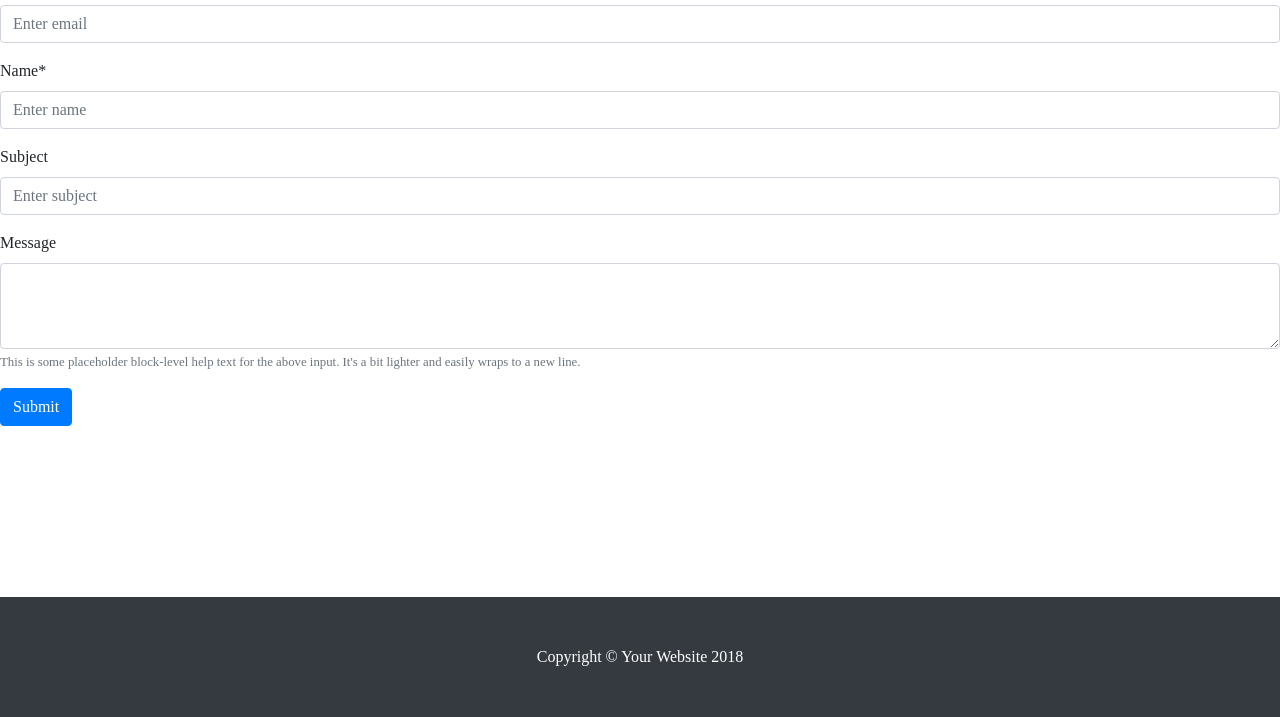
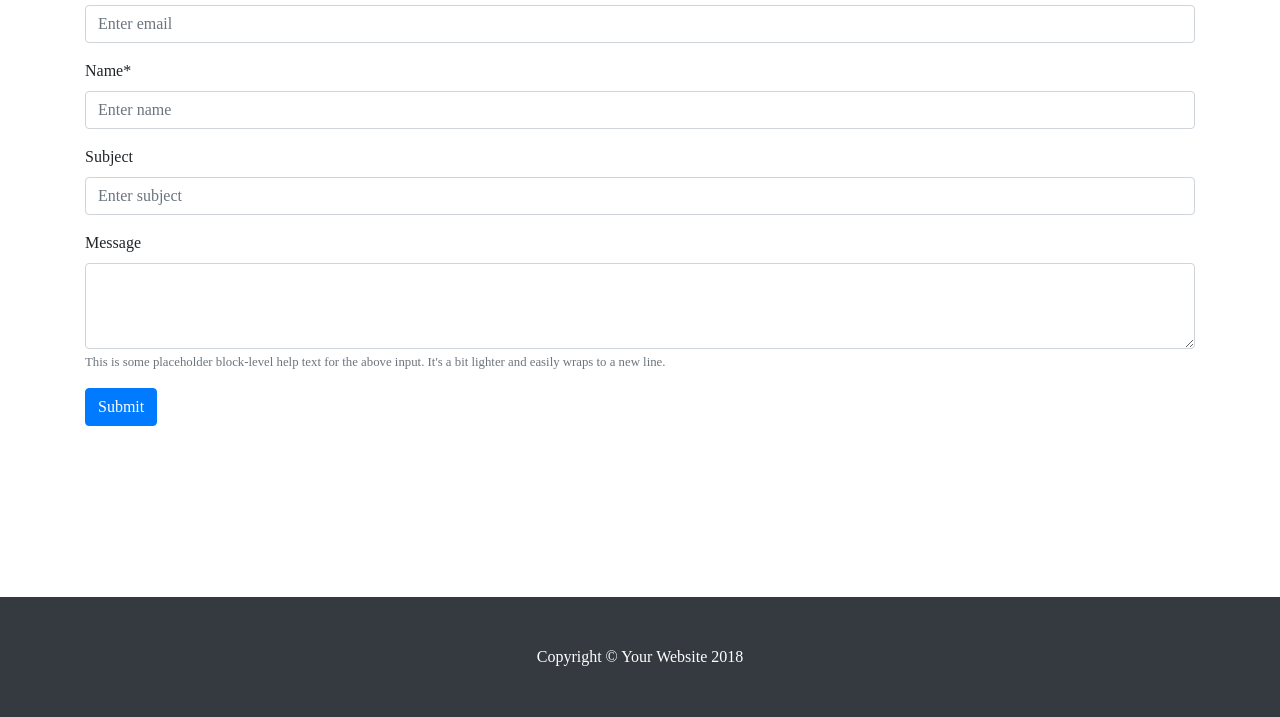
Before and after one commit to alexandrucotin/muraStudio, a plain HTML site: page client-side/html/contact-us.html in a window 1280 px wide. Shown: the part 83-800 px from the top of the page. Drawn offline with Linux system fonts and the light colour scheme.

Commit message:
changed contact us page 2

```diff
--- a/client-side/html/contact-us.html
+++ b/client-side/html/contact-us.html
@@ -44,6 +44,9 @@
           </div>
         </nav>
 
+
+        <div class="container bigger-container">
+           <div class="container">
             <form>
                   <div class="form-group">
                     <label for="exampleInputEmail1">Email*</label>
@@ -64,6 +67,8 @@
                   </div>
                   <button type="submit" class="btn btn-primary">Submit</button>
             </form>
+            </div>
+        </div>
 
      <!-- Footer -->
         <footer class="py-5 bg-dark">
```
Lines whose indentation alone changed are shown as unchanged.
